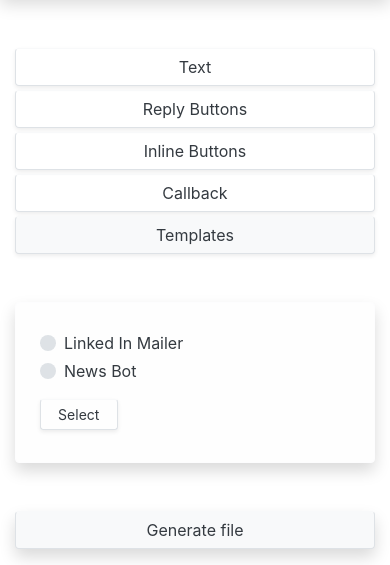
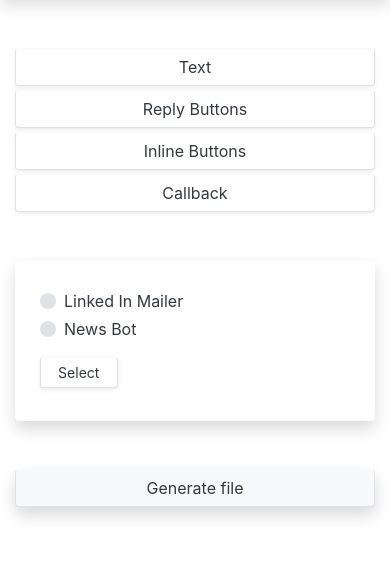
Before and after one commit to nullcookies/BotConstructor, a Django app: page /createBot/secondStep/1/templates/ in a window 390 px wide. Shown: the part 419-984 px from the top of the page. After the commit the page ends 937 px from the top, so only its background shows below. Run offline with Django 3.2, Linux system fonts and the light colour scheme; the visitor is signed in with stand-in values (Sample User, id 1); some libraries are stand-ins or nearby versions.

Commit message:
Add opportunity to close alert message. Hide templates. Async loading javascript

```diff
--- a/BotConstructor/static/js/script.js
+++ b/BotConstructor/static/js/script.js
@@ -59,11 +59,3 @@ function onCheck() {
     document.getElementById('inline').className += ' disabled';
     document.getElementById('id_menu_callback').className += ' disabled';
 }
-
-
-function changeSome() {
-    var react = document.getElementById('react_text_text');
-    if (react.value.trim().startsWith('/')) {
-        react.outerHTML = '<div class="input-group"><div class="input-group-prepend"><div class="input-group-text">/</div></div>]' + react + '</div>';
-    }
-}
--- a/BotConstructor/templates/Base.html
+++ b/BotConstructor/templates/Base.html
@@ -6,10 +6,10 @@
     <meta charset="UTF-8">
     <meta name="viewport" content="width=device-width, initial-scale=1.0">
     <meta http-equiv="X-UA-Compatible" content="ie=edge">
-    <link rel="stylesheet" as="style" href="{% static 'css/style.css' %}" media="all">
+    <link rel="stylesheet" as="style" href="{% static 'css/style.css' %}" media="print" onload="this.media = 'all'">
     <link rel="stylesheet" href="https://maxcdn.bootstrapcdn.com/bootstrap/4.0.0/css/bootstrap.min.css"
         integrity="sha384-Gn5384xqQ1aoWXA+058RXPxPg6fy4IWvTNh0E263XmFcJlSAwiGgFAW/dAiS6JXm" crossorigin="anonymous"
-        media="all" id="id_bootstrap">
+        media="print" onload="this.media = 'all'">
     <title>{{ title }}</title>
     {% block head %}{% endblock head %}
 </head>
--- a/Bots/templates/FirstStep.html
+++ b/Bots/templates/FirstStep.html
@@ -29,6 +29,7 @@
         </ul>
         <h5 class="text-light mt-4">Warning. If the token isn't valid, form below won't complete automatically and you
             won't go on the next step...</h5>
+        <p class="text-light">If your token real and form won't complete, just wait 3 minutes before you create it.</p>
     </div>
 </section>
 
--- a/Bots/templates/SecondStep.html
+++ b/Bots/templates/SecondStep.html
@@ -38,9 +38,12 @@
 <div class="container">
     {% if messages %}
     {% for message in messages %}
-    <div
-        class="alert alert-light text-dark border-bottom border-left border-right shadow-sm mt-5">
+    <div class="alert alert-light text-dark border-bottom border-left border-right shadow-sm alert-dismissible fade show mt-5">
         {{ message }}
+
+        <button type="button" class="close" data-dismiss="alert" aria-label="Close">
+            <span aria-hidden="true">&times;</span>
+        </button>
     </div>
     {% endfor %}
     {% endif %}
@@ -128,19 +131,15 @@
                 class="btn btn-outline-light shadow-sm text-dark border-bottom border-left border-right btn-block mt-1 {% if request.path == reply_markup_url or request.path == reply_buttons_url %}active{% endif %}"
                 id="reply">Reply Buttons</a>
         </div>
-        <div class="col-md-2">
+        <div class="col-md-3">
             <a href="{% url 'create_bot_second_step_inline_markup_url' token=token %}"
                 class="btn btn-outline-light shadow-sm text-dark border-bottom border-left border-right btn-block mt-1 {% if request.path == inline_markup_url or request.path == inline_buttons_url %}active{% endif %}"
                 id="inline">Inline Buttons</a>
         </div>
-        <div class="col-md-2">
+        <div class="col-md-3">
             <a href="{% url 'create_callback_url' token=token %}"
                 class="btn btn-outline-light shadow-sm text-dark border-bottom border-left border-right btn-block mt-1 {% if request.path == callback_url %}active{% endif %}"
                 id="id_menu_callback">Callback</a>
-        </div>
-        <div class="col-md-2">
-            <a href="{% url 'templates' token=token %}"
-                class="btn btn-outline-light shadow-sm text-dark border-bottom border-left border-right btn-block mt-1 {% if request.path == templates_url %}active{% endif %}">Templates</a>
         </div>
     </div>
 
@@ -218,7 +217,7 @@
 
                     <div class="col-md-12">
                         <textarea class="form-control mt-2 shadow-sm" style="height: 100%;"
-                            aria-describedby="inputGroup-sizing-sm" name="response_text_{{ text_item.0 }}"
+                            name="response_text_{{ text_item.0 }}"
                             id="response_text_text">{{ text_item.1.response_text }}</textarea>
                     </div>
 
@@ -877,12 +876,13 @@
     {% endif %}
 
 
-    <div class="mt-4">
-        <form action="{% url 'create_bot_second_step_next_step_url' token=token %}" class="mb-3" method="POST">
+    <div class="mb-5">
+        <form action="{% url 'create_bot_second_step_next_step_url' token=token %}" class="" method="POST">
             {% csrf_token %}
 
             <button type="submit"
-                class="btn btn-light text-dark border-bottom border-left border-right shadow btn-block mt-5">Generate file</button>
+                class="btn btn-light text-dark border-bottom border-left border-right shadow btn-block mt-5">Generate
+                file</button>
         </form>
     </div>
 </div>
@@ -899,9 +899,8 @@
 {% url 'templates' token=token as templates_url %}
 {% url 'create_callback_url' token=token as callback_url %}
 
-
 {% if request.path == text_url %}
-<script type="text/javascript" defer>
+<script type="text/javascript" async>
     $(document).on('submit', '#text-form', function (e) {
         e.preventDefault();
 
@@ -1048,7 +1047,7 @@
     }
 </script>
 {% elif request.path == reply_markup_url or request.path == reply_buttons_url %}
-<script type="text/javascript" defer>
+<script type="text/javascript" async>
     $(document).on('submit', '#id_reply_markup_create_form', function (e) {
         e.preventDefault();
         var checkboxes = $('#id_reply_checkboxes').find('input');
@@ -1394,7 +1393,7 @@
     }
 </script>
 {% elif request.path == callback_url %}
-<script type="text/javascript" defer>
+<script type="text/javascript" async>
     $(document).on('submit', '#id_create_callback', function (e) {
         e.preventDefault();
         var callback_text = $('#id_callback_text').find(":selected").text();
@@ -1533,7 +1532,7 @@
     }
 </script>
 {% elif request.path == inline_markup_url or request.path == inline_buttons_url %}
-<script type="text/javascript" defer>
+<script type="text/javascript" async>
     $(document).on('submit', '#id_inline_markup_create', function (e) {
         e.preventDefault();
 
```
Also changed, not shown: Bots/templates/AllBots.html (+9 -12 lines), Users/templates/Users/SignIn.html (+3 -4 lines), Users/templates/Users/SignUp.html (+9 -11 lines).
